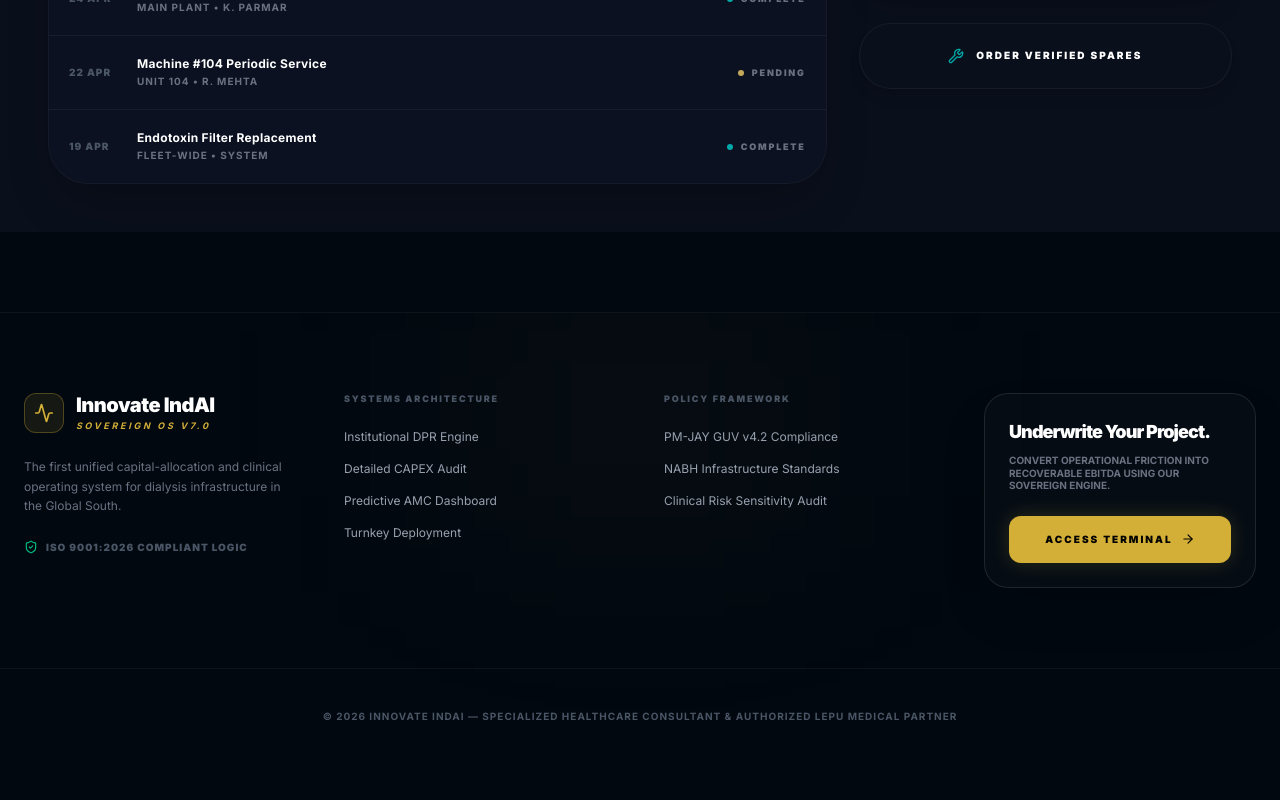
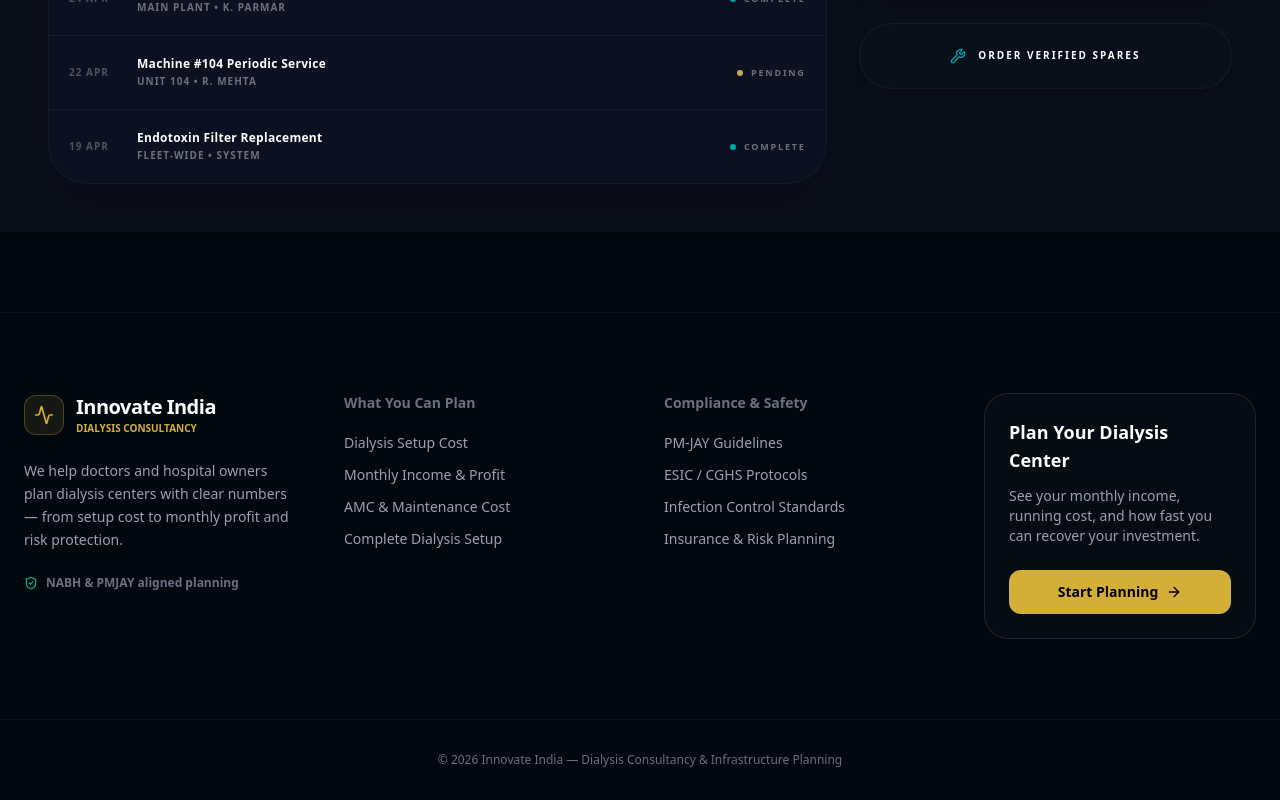
Before and after one commit to ketaniparmar/innovate-renal, a Next.js app: page / in a window 1280 px wide. Shown: the part 961-1761 px from the top of the page. Before the commit the page ends 1725 px from the top, so only its background shows below. Built offline with nearby package versions, Linux system fonts and the light colour scheme.

Commit message:
fix: added type declaration

```diff
--- a/src/app/layout.tsx
+++ b/src/app/layout.tsx
@@ -2,7 +2,6 @@ import type { Metadata, Viewport } from "next";
 import { Inter } from "next/font/google";
 import "./globals.css";
 
-// 1. IMPORT GLOBAL STATE & COMPONENTS
 import { InfraProvider } from "@/context/InfrastructureContext";
 import { Navbar } from "@/components/ui/Navbar";
 import Link from "next/link";
@@ -14,26 +13,26 @@ const inter = Inter({
   display: "swap",
 });
 
-// 2. NEXT.JS 14 METADATA (SEO & Branding)
+// --- METADATA (Doctor/CFO Language) ---
 export const metadata: Metadata = {
   title: {
-    default: "Innovate IndAI | Sovereign Infrastructure OS",
-    template: "%s | Innovate IndAI",
+    default: "Dialysis Center Financial Planning | Innovate India",
+    template: "%s | Innovate India",
   },
   description:
-    "Institutional-grade Operating System for Dialysis Infrastructure. NPV/IRR modeling, Sigmoid occupancy simulations, and automated PM-JAY compliance.",
+    "Plan your dialysis center with complete financial clarity. Know your setup cost, monthly running cost, profit, and investment recovery timeline.",
   keywords: [
-    "Dialysis Project Report",
-    "Dialysis ROI Calculator",
-    "PM-JAY Dialysis Rates 2026",
-    "Hospital Infrastructure Gujarat",
-    "Lepu Medical Distributor India",
-    "Dialysis Machine Procurement"
+    "Dialysis Setup Cost India",
+    "Dialysis Center Profit Calculation",
+    "Dialysis Project Report DPR",
+    "PMJAY Dialysis Revenue",
+    "Dialysis AMC Cost",
+    "Hospital Financial Planning"
   ],
-  authors: [{ name: "Ketan Parmar", url: "https://innovate-india.com" }],
+  authors: [{ name: "Innovate India", url: "https://innovate-india.com" }],
 };
 
-// 3. NEXT.JS 14 VIEWPORT (Fixes the terminal warning)
+// --- VIEWPORT ---
 export const viewport: Viewport = {
   width: "device-width",
   initialScale: 1,
@@ -46,15 +45,14 @@ export default function RootLayout({
   children: React.ReactNode;
 }) {
   return (
-    // Added data-scroll-behavior to fix Next.js scroll warning
     <html lang="en" className="scroll-smooth" data-scroll-behavior="smooth">
       <body
         className={`${inter.variable} font-sans bg-[#010810] text-white antialiased relative selection:bg-[#D4AF37] selection:text-black`}
       >
-        {/* 4. GLOBAL STATE WRAPPER */}
+        {/* GLOBAL STATE */}
         <InfraProvider>
 
-          {/* GLOBAL BACKGROUND EFFECTS */}
+          {/* BACKGROUND EFFECT */}
           <div className="fixed inset-0 -z-10 pointer-events-none">
             <div className="absolute top-0 left-0 w-[600px] h-[600px] bg-[#D4AF37]/5 blur-[140px] rounded-full" />
             <div className="absolute bottom-0 right-0 w-[600px] h-[600px] bg-[#3B82F6]/5 blur-[140px] rounded-full" />
@@ -63,88 +61,113 @@ export default function RootLayout({
           {/* NAVBAR */}
           <Navbar />
 
-          {/* MAIN CONTENT AREA */}
+          {/* MAIN */}
           <main className="min-h-[calc(100vh-80px)] pt-[88px]">
             {children}
           </main>
 
-          {/* ENTERPRISE FOOTER */}
+          {/* FOOTER */}
           <footer className="border-t border-white/5 bg-[#010810] relative overflow-hidden mt-20">
-            <div className="absolute top-0 left-1/2 -translate-x-1/2 w-[400px] h-[200px] bg-[#D4AF37]/5 blur-[120px] pointer-events-none" />
 
-            <div className="max-w-[1280px] mx-auto px-6 py-20 grid grid-cols-1 md:grid-cols-4 gap-12 relative z-10">
+            <div className="max-w-[1280px] mx-auto px-6 py-20 grid grid-cols-1 md:grid-cols-4 gap-12">
 
-              {/* BRANDING & AUTHENTICITY */}
-              <div className="md:col-span-1">
-                <Link href="/" className="flex items-center gap-3 mb-6 group w-fit">
-                  <div className="w-10 h-10 bg-[#D4AF37]/10 border border-[#D4AF37]/30 rounded-xl flex items-center justify-center group-hover:bg-[#D4AF37]/20 transition-colors">
+              {/* BRAND */}
+              <div>
+                <Link href="/" className="flex items-center gap-3 mb-6">
+                  <div className="w-10 h-10 bg-[#D4AF37]/10 border border-[#D4AF37]/30 rounded-xl flex items-center justify-center">
                     <Activity className="text-[#D4AF37]" size={20} />
                   </div>
                   <div>
-                    <h1 className="font-black text-xl tracking-tight text-white leading-none">Innovate IndAI</h1>
-                    <p className="text-[9px] font-bold uppercase tracking-[0.3em] text-[#D4AF37] mt-1 italic">Sovereign OS v7.0</p>
+                    <h1 className="font-black text-xl tracking-tight text-white">
+                      Innovate India
+                    </h1>
+                    <p className="text-[10px] text-[#D4AF37] font-bold uppercase">
+                      Dialysis Consultancy
+                    </p>
                   </div>
                 </Link>
-                <p className="text-xs text-gray-500 leading-relaxed">
-                  The first unified capital-allocation and clinical operating system for dialysis infrastructure in the Global South.
+
+                <p className="text-sm text-gray-400 leading-relaxed">
+                  We help doctors and hospital owners plan dialysis centers with
+                  clear numbers — from setup cost to monthly profit and risk protection.
                 </p>
-                <div className="mt-6 flex items-center gap-2 text-gray-600 text-[10px] font-black uppercase tracking-widest">
-                  <ShieldCheck size={14} className="text-emerald-500" /> ISO 9001:2026 Compliant Logic
+
+                <div className="mt-6 flex items-center gap-2 text-gray-500 text-xs font-bold">
+                  <ShieldCheck size={14} className="text-emerald-500" />
+                  NABH & PMJAY aligned planning
                 </div>
               </div>
 
-              {/* ARCHITECTURE LINKS */}
-              <div className="flex flex-col gap-4 text-xs">
-                <span className="text-gray-600 uppercase text-[9px] font-black tracking-[0.2em] mb-2">Systems Architecture</span>
-                <Link href="/tools" className="text-gray-400 hover:text-[#D4AF37] transition-all">Institutional DPR Engine</Link>
-                <Link href="/capex" className="text-gray-400 hover:text-[#D4AF37] transition-all">Detailed CAPEX Audit</Link>
-                <Link href="/service" className="text-gray-400 hover:text-[#D4AF37] transition-all">Predictive AMC Dashboard</Link>
-                <Link href="/solutions" className="text-gray-400 hover:text-[#D4AF37] transition-all">Turnkey Deployment</Link>
+              {/* WHAT YOU CAN PLAN */}
+              <div className="flex flex-col gap-3 text-sm">
+                <span className="text-gray-500 font-bold mb-2">
+                  What You Can Plan
+                </span>
+                <Link href="/capex" className="text-gray-400 hover:text-white">
+                  Dialysis Setup Cost
+                </Link>
+                <Link href="/tools" className="text-gray-400 hover:text-white">
+                  Monthly Income & Profit
+                </Link>
+                <Link href="/service" className="text-gray-400 hover:text-white">
+                  AMC & Maintenance Cost
+                </Link>
+                <Link href="/solutions" className="text-gray-400 hover:text-white">
+                  Complete Dialysis Setup
+                </Link>
               </div>
 
-              {/* REGULATORY LINKS */}
-              <div className="flex flex-col gap-4 text-xs">
-                <span className="text-gray-600 uppercase text-[9px] font-black tracking-[0.2em] mb-2">Policy Framework</span>
-                <Link href="#" className="text-gray-400 hover:text-white transition-all">PM-JAY GUV v4.2 Compliance</Link>
-                <Link href="#" className="text-gray-400 hover:text-white transition-all">NABH Infrastructure Standards</Link>
-                <Link href="#" className="text-gray-400 hover:text-white transition-all">Clinical Risk Sensitivity Audit</Link>
+              {/* COMPLIANCE */}
+              <div className="flex flex-col gap-3 text-sm">
+                <span className="text-gray-500 font-bold mb-2">
+                  Compliance & Safety
+                </span>
+                <span className="text-gray-400">PM-JAY Guidelines</span>
+                <span className="text-gray-400">ESIC / CGHS Protocols</span>
+                <span className="text-gray-400">Infection Control Standards</span>
+                <span className="text-gray-400">Insurance & Risk Planning</span>
               </div>
 
-              {/* GLOBAL CONVERSION CTA */}
-              <div className="bg-white/[0.02] border border-white/10 rounded-3xl p-6 shadow-2xl flex flex-col justify-between">
+              {/* CTA */}
+              <div className="bg-white/[0.02] border border-white/10 rounded-3xl p-6 flex flex-col justify-between">
                 <div>
-                  <h3 className="text-lg font-black mb-2 tracking-tighter">Underwrite Your Project.</h3>
-                  <p className="text-[10px] text-gray-500 mb-6 uppercase font-bold leading-tight">
-                    Convert operational friction into recoverable EBITDA using our Sovereign Engine.
+                  <h3 className="text-lg font-black mb-3">
+                    Plan Your Dialysis Center
+                  </h3>
+                  <p className="text-sm text-gray-400 mb-6">
+                    See your monthly income, running cost, and how fast you can recover your investment.
                   </p>
                 </div>
-                <Link href="/tools" className="w-full">
-                  <button className="w-full bg-[#D4AF37] hover:bg-yellow-500 text-black py-4 rounded-xl text-[10px] font-black uppercase tracking-[0.2em] flex items-center justify-center gap-2 transition-transform active:scale-95 shadow-[0_0_20px_rgba(212,175,55,0.2)]">
-                    Access Terminal <ArrowRight size={14} />
+
+                <Link href="/os">
+                  <button className="w-full bg-[#D4AF37] text-black py-3 rounded-xl text-sm font-bold flex items-center justify-center gap-2 hover:bg-yellow-500 transition">
+                    Start Planning <ArrowRight size={16} />
                   </button>
                 </Link>
               </div>
             </div>
 
-            {/* BOTTOM BAR */}
-            <div className="border-t border-white/5 py-10 text-center flex flex-col items-center justify-center">
-              <p className="text-[10px] text-gray-600 font-bold uppercase tracking-[0.1em]">
-                © {new Date().getFullYear()} Innovate IndAI — Specialized Healthcare Consultant & Authorized Lepu Medical Partner
+            {/* BOTTOM */}
+            <div className="border-t border-white/5 py-8 text-center">
+              <p className="text-xs text-gray-500">
+                © {new Date().getFullYear()} Innovate India — Dialysis Consultancy & Infrastructure Planning
               </p>
             </div>
           </footer>
 
         </InfraProvider>
 
-        {/* 5. GLOBAL SCROLLBAR & FONT OVERRIDES */}
-        <style dangerouslySetInnerHTML={{__html: `
-          :root { --font-sans: ${inter.style.fontFamily}; }
+        {/* SCROLLBAR */}
+        <style
+          dangerouslySetInnerHTML={{
+            __html: `
           ::-webkit-scrollbar { width: 6px; }
           ::-webkit-scrollbar-track { background: #010810; }
-          ::-webkit-scrollbar-thumb { background: rgba(212,175,55,0.1); border-radius: 10px; }
+          ::-webkit-scrollbar-thumb { background: rgba(212,175,55,0.2); border-radius: 10px; }
           ::-webkit-scrollbar-thumb:hover { background: #D4AF37; }
-          .font-sans { font-family: var(--font-sans), system-ui, sans-serif; }
-        `}} />
+        `,
+          }}
+        />
       </body>
     </html>
   );
```
